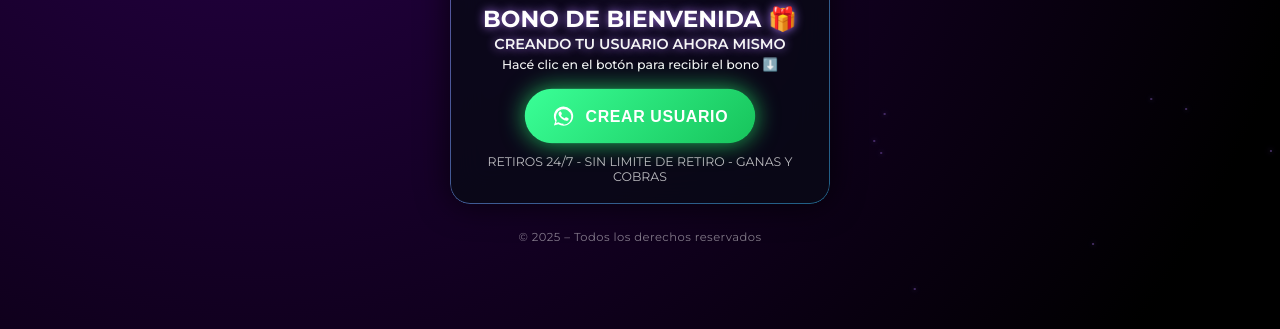
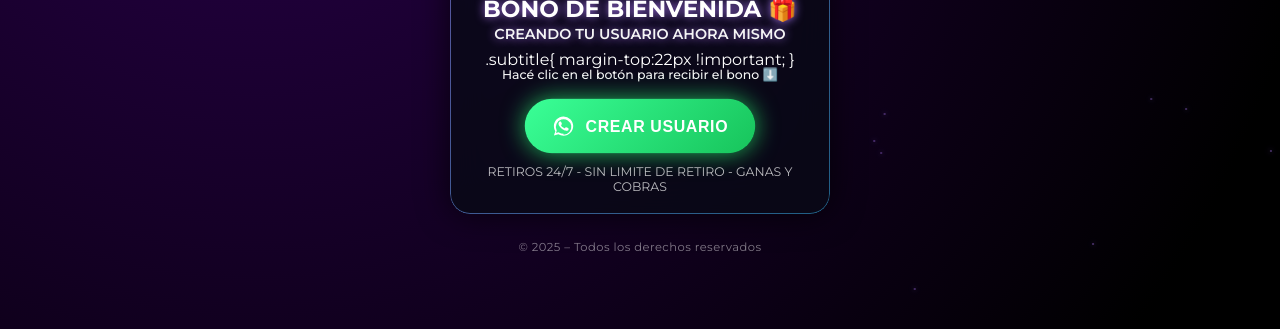
Before and after one commit to insomniananci-oss/PULZE-INSOMNIA, a website: page public/puente.html in a window 1280 px wide. Shown: the part 471-800 px from the top of the page. Drawn offline with Linux system fonts and the light colour scheme.

Commit message:
Update puente.html

```diff
--- a/public/puente.html
+++ b/public/puente.html
@@ -254,6 +254,10 @@
           <span class="h1-line-small">CREANDO TU USUARIO AHORA MISMO</span>
         </h1>
 
+        .subtitle{
+  margin-top:22px !important;
+}
+
         <p class="subtitle">
           Hacé clic en el botón para recibir el bono ⬇️
         </p>
```
